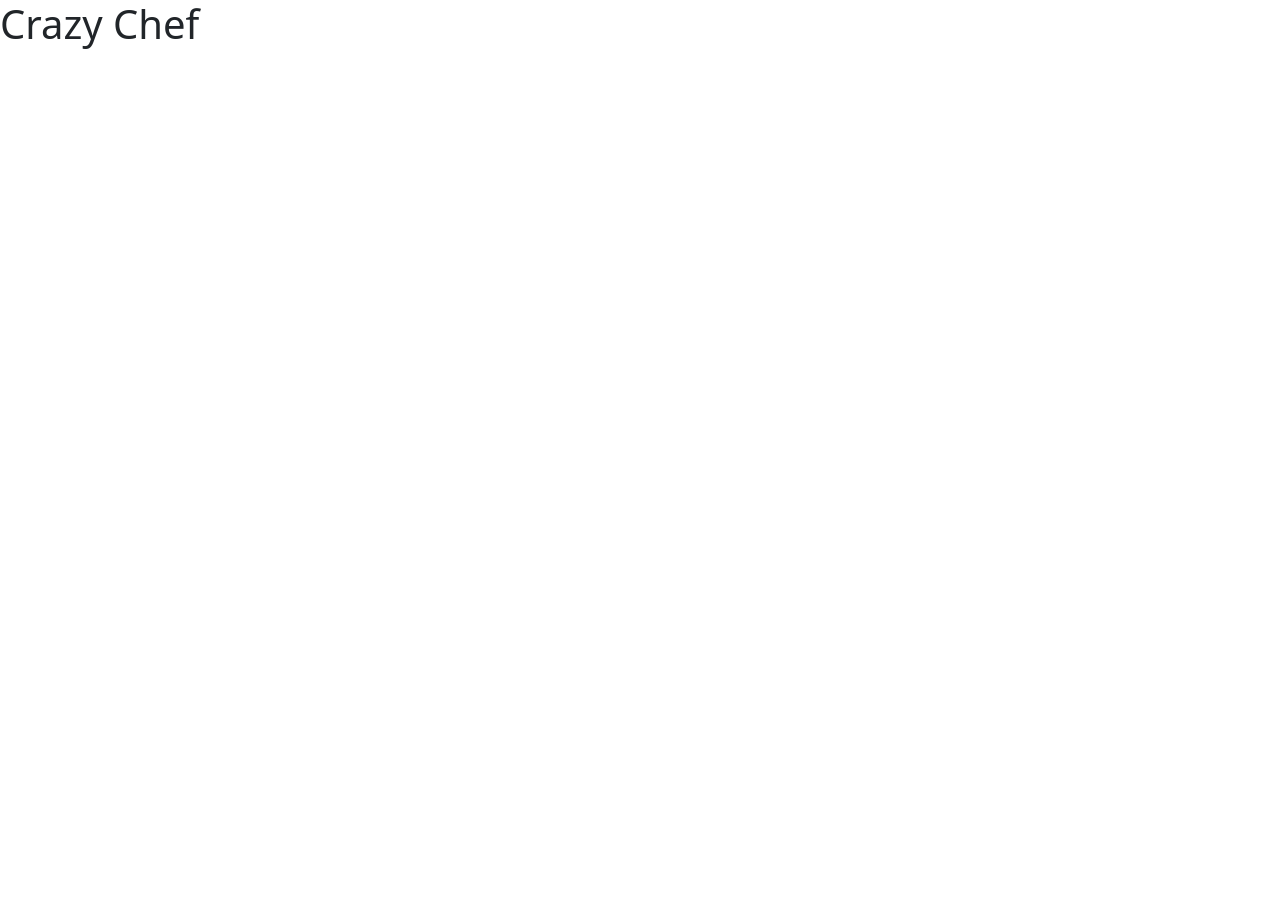
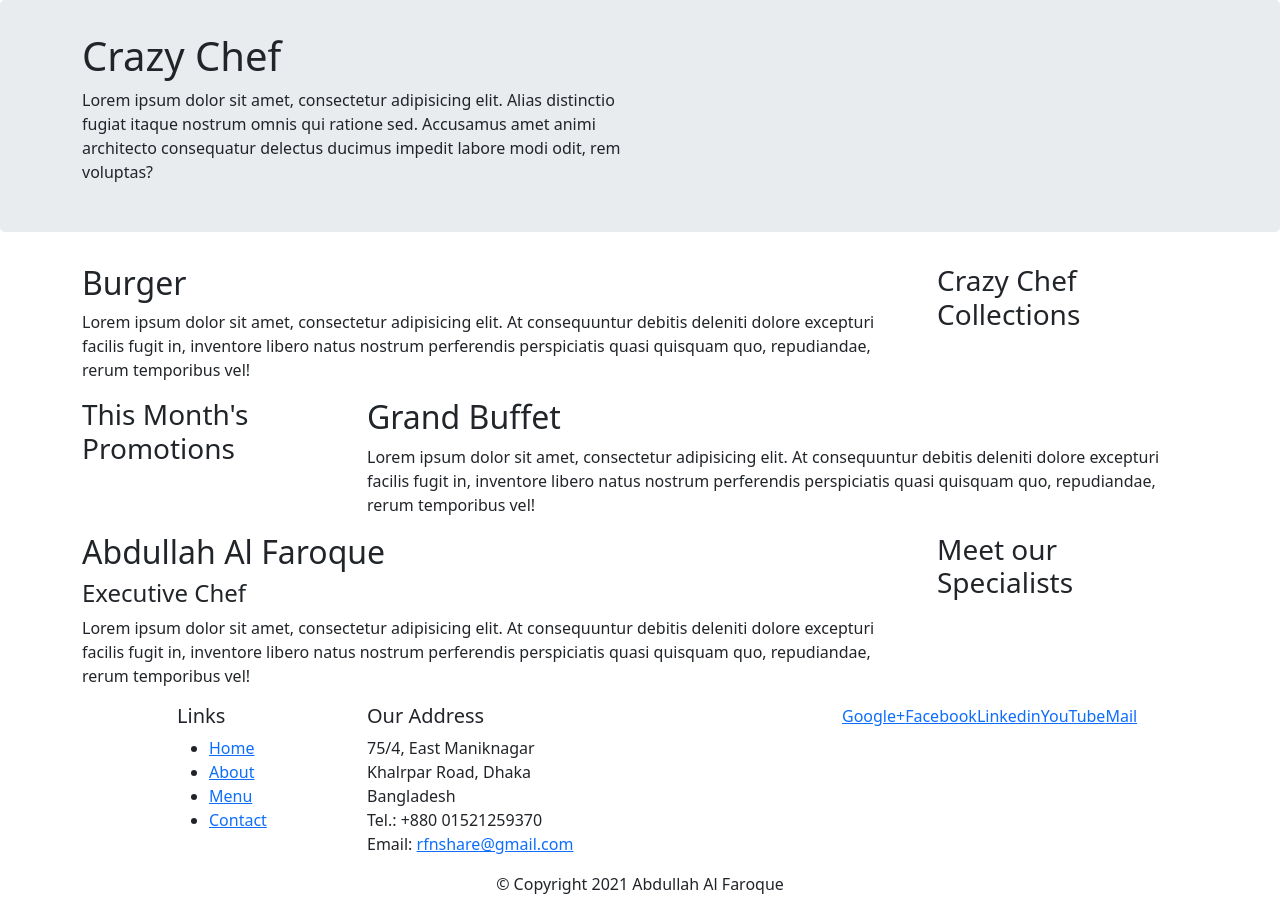
Before and after one commit to RFNshare/bootstrap5, a website: page index.html in a window 1280 px wide. Before the commit the page ends 800 px from the top, so only its background shows below. Drawn offline with nearby package versions, Linux system fonts and the light colour scheme; files whose address does not match are found by name.

Commit message:
Project Grid Setup

```diff
--- /dev/null
+++ b/css/styles.css
@@ -0,0 +1,6 @@
+.jumbotron {
+    padding: 2rem 1rem;
+    margin-bottom: 2rem;
+    background-color: #e9ecef;
+    border-radius: .3rem;
+}
--- a/index.html
+++ b/index.html
@@ -3,17 +3,102 @@
 <head>
     <!-- Required meta tags always come first -->
     <meta charset="utf-8">
-    <meta name="viewport" content="width=device-width, initial-scale=1, shrink-to-fit=no">
-    <meta http-equiv="x-ua-compatible" content="ie=edge">
+    <meta content="width=device-width, initial-scale=1, shrink-to-fit=no" name="viewport">
+    <meta content="ie=edge" http-equiv="x-ua-compatible">
 
     <!-- Bootstrap CSS -->
-    <link rel="stylesheet" href="node_modules/bootstrap/dist/css/bootstrap.min.css">
+    <link href="node_modules/bootstrap/dist/css/bootstrap.min.css" rel="stylesheet">
+    <link href="css/styles.css" rel="stylesheet">
     <title>Home</title>
 </head>
 <body>
-    <h1>Crazy Chef</h1>
+    <header class="jumbotron">
+        <div class="container">
+            <div class="row">
+                <div class="col-12 col-md-6">
+                    <h1>Crazy Chef</h1>
+                    <p>Lorem ipsum dolor sit amet, consectetur adipisicing elit. Alias distinctio fugiat itaque nostrum
+                        omnis
+                        qui ratione sed. Accusamus amet animi architecto consequatur delectus ducimus impedit labore
+                        modi odit,
+                        rem voluptas?</p>
 
-
+                </div>
+                <div class="col-12 col-md-6">
+                </div>
+            </div>
+        </div>
+    </header>
+    <div class="container">
+        <div class="row">
+            <div class="col-12 col-sm-4 col-md-3 order-sm-last">
+                <h3>Crazy Chef Collections</h3>
+            </div>
+            <div class="col col-sm col-md order-sm-first">
+                <h2>Burger</h2>
+                <p>Lorem ipsum dolor sit amet, consectetur adipisicing elit. At consequuntur debitis deleniti dolore
+                    excepturi facilis fugit in, inventore libero natus nostrum perferendis perspiciatis quasi quisquam
+                    quo, repudiandae, rerum temporibus vel!</p>
+            </div>
+        </div>
+        <div class="row">
+            <div class="col-12 col-sm-4 col-md-3">
+                <h3>This Month's Promotions</h3>
+            </div>
+            <div class="col col-sm col-md">
+                <h2>Grand Buffet</h2>
+                <p>Lorem ipsum dolor sit amet, consectetur adipisicing elit. At consequuntur debitis deleniti dolore
+                    excepturi facilis fugit in, inventore libero natus nostrum perferendis perspiciatis quasi quisquam
+                    quo, repudiandae, rerum temporibus vel!</p>
+            </div>
+        </div>
+        <div class="row">
+            <div class="col-12 col-sm-4 col-md-3 order-sm-last">
+                <h3>Meet our Specialists</h3>
+            </div>
+            <div class="col col-sm col-md order-sm-first">
+                <h2>Abdullah Al Faroque</h2>
+                <h4>Executive Chef</h4>
+                <p>Lorem ipsum dolor sit amet, consectetur adipisicing elit. At consequuntur debitis deleniti dolore
+                    excepturi facilis fugit in, inventore libero natus nostrum perferendis perspiciatis quasi quisquam
+                    quo, repudiandae, rerum temporibus vel!</p>
+            </div>
+        </div>
+    </div>
+    <footer>
+        <div class="container">
+            <div class="row">
+                <div class="col-4 offset-1 col-sm-2">
+                    <h5>Links</h5>
+                    <ul>
+                        <li><a href="#">Home</a></li>
+                        <li><a href="#">About</a></li>
+                        <li><a href="#">Menu</a></li>
+                        <li><a href="#">Contact</a></li>
+                    </ul>
+                </div>
+                <div class="col-7 col-sm-5">
+                    <h5>Our Address</h5>
+                    <address>
+                        75/4, East Maniknagar <br>
+                        Khalrpar Road, Dhaka <br>
+                        Bangladesh <br>
+                        Tel.: +880 01521259370 <br>
+                        Email: <a href="mailto:rfnshare@gmail.com">rfnshare@gmail.com</a>
+                    </address>
+                </div>
+                <div class="col-12 col-sm-4">
+                    <a href="#">Google+</a><a href="#">Facebook</a><a href="#">Linkedin</a><a href="#">YouTube</a><a
+                        href="#">Mail</a>
+                </div>
+            </div>
+            <div class="row justify-content-center">
+                <div class="col-auto">
+                    <p>© Copyright 2021 Abdullah Al Faroque</p>
+                </div>
+            </div>
+        </div>
+    </footer>
     <!-- jQuery first, then Popper.js, then Bootstrap JS. -->
     <script src="node_modules/jquery/dist/jquery.slim.min.js"></script>
     <script src="node_modules/popper.js/dist/umd/popper.min.js"></script>
```
